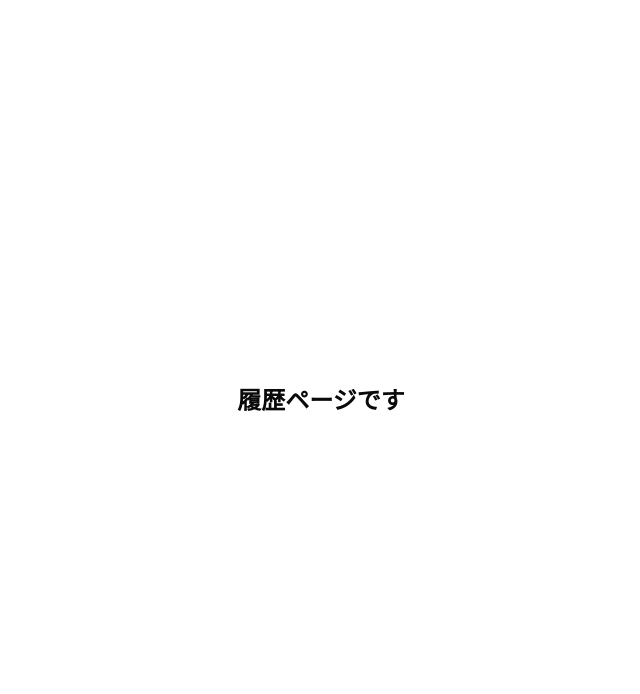
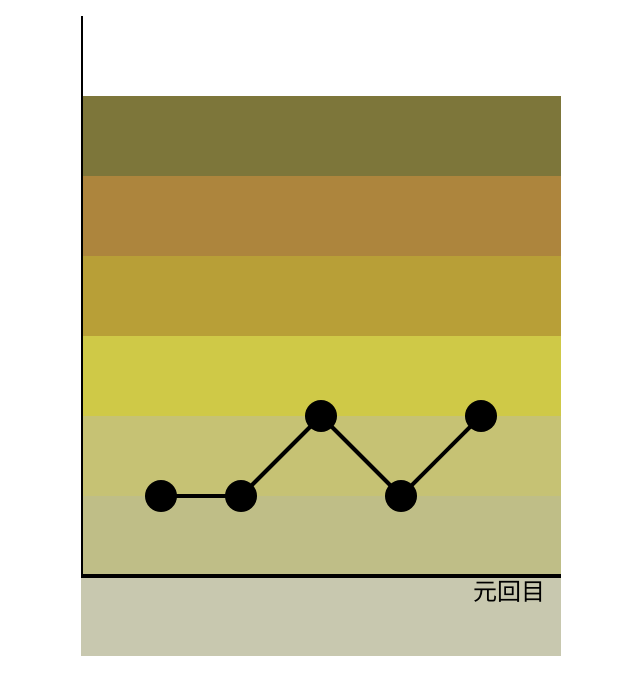
Before and after one commit to Zakkey-GH/Graduation_Project, a Next.js app: page /babypooLog in a window 1280 px wide. Shown: the top 694 px of the page, without its empty margins (319-959 px from the left). Built offline with nearby package versions, Linux system fonts and the light colour scheme.

Commit message:
ログ用の散布図追加

```diff
--- a/src/app/babypooLog/page.tsx
+++ b/src/app/babypooLog/page.tsx
@@ -1,9 +1,79 @@
-function BabyPooLogPage() {
-    return (
-        <div className="flex items-center justify-center h-screen">
-            <h1 className="text-2xl font-bold">履歴ページです</h1>
-        </div>
-    );
-}
+import React from 'react';
 
-export default BabyPooLogPage;
+const ScatterPlot = () => {
+  const colors = [
+    'rgba(200, 200, 175)', // Salmon pink
+    'rgba(191, 190, 135)', // Pink
+    'rgba(198, 194, 116)', // Blue
+    'rgba(207, 201, 71)', // Light blue
+    'rgba(184, 159, 55)', // Coral
+    'rgba(173, 133, 61)', // Light green
+    'rgba(125, 118, 58)'  // Light yellow
+  ];
+
+  const data = [
+    { x: 1, y: 1 },
+    { x: 2, y: 1 },
+    { x: 3, y: 2 },
+    { x: 4, y: 1 },
+    { x: 5, y: 2 }
+  ];
+
+  return (
+    <div className="w-full max-w-lg mx-auto p-4">
+      <svg viewBox="0 0 6 8" className="w-full h-auto">
+        {/* Color bands */}
+        {colors.map((color, index) => (
+          <rect
+            key={index}
+            x="0"
+            y={7 - index}
+            width="6"
+            height="1"
+            fill={color}
+          />
+        ))}
+
+        {/* Axes */}
+        <line x1="0" y1="7" x2="6" y2="7" stroke="black" strokeWidth="0.05" />
+        <line x1="0" y1="0" x2="0" y2="7" stroke="black" strokeWidth="0.05" />
+
+        {/* Data points */}
+        {data.map((point, index) => (
+          <circle
+            key={index}
+            cx={point.x}
+            cy={7 - point.y}
+            r="0.2"
+            fill="black"
+          />
+        ))}
+
+        {/* Lines connecting points */}
+        {data.map((point, index) => {
+          if (index < data.length - 1) {
+            const nextPoint = data[index + 1];
+            return (
+              <line
+                key={`line-${index}`}
+                x1={point.x}
+                y1={7 - point.y}
+                x2={nextPoint.x}
+                y2={7 - nextPoint.y}
+                stroke="black"
+                strokeWidth="0.05"
+              />
+            );
+          }
+          return null;
+        })}
+
+        {/* Axis labels */}
+        <text x="5.8" y="7.3" fontSize="0.3" textAnchor="end">元回目</text>
+        <text x="-0.3" y="0.5" fontSize="0.3" transform="rotate(-90 -0.3,0.5)">カラーコード</text>
+      </svg>
+    </div>
+  );
+};
+
+export default ScatterPlot;
```
